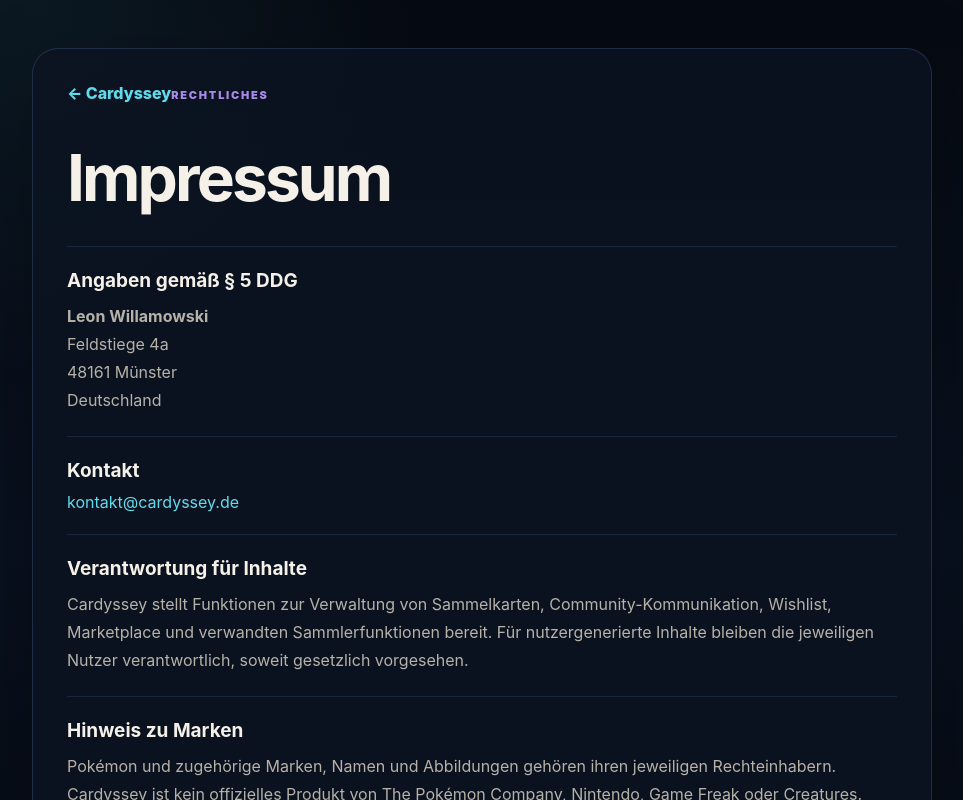
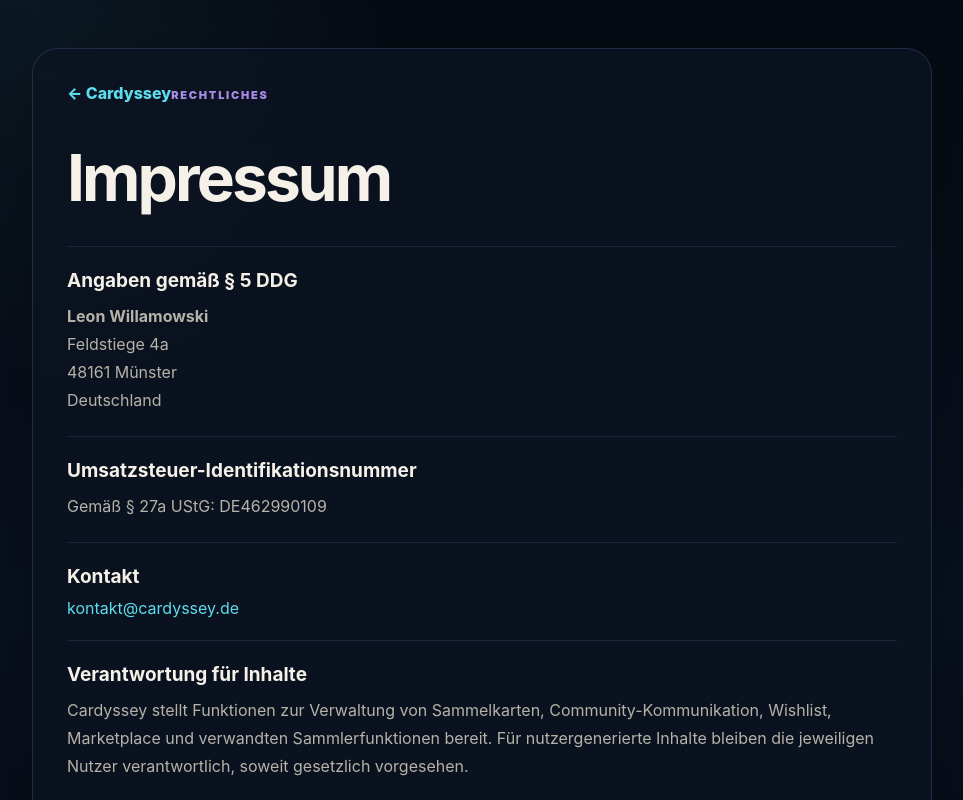
Before and after one commit to leonwilla/Cardyssey-Platform, a Next.js app in the folder web/: page /impressum in a window 1280 px wide. Shown: the top 800 px of the page, without its empty margins (158-1121 px from the left). Built offline with nearby package versions, Linux system fonts and the light colour scheme; no server answers.

Commit message:
Add VAT ID to Cardyssey imprint

```diff
--- a/web/app/impressum/page.tsx
+++ b/web/app/impressum/page.tsx
@@ -34,6 +34,11 @@ export default function ImpressumPage() {
             {operator.postalCity && <span>{operator.postalCity}</span>}
             <span>{operator.country}</span>
           </address>
+        </section>
+
+        <section>
+          <h2>Umsatzsteuer-Identifikationsnummer</h2>
+          <p>Gemäß § 27a UStG: DE462990109</p>
         </section>
 
         <section>
```
